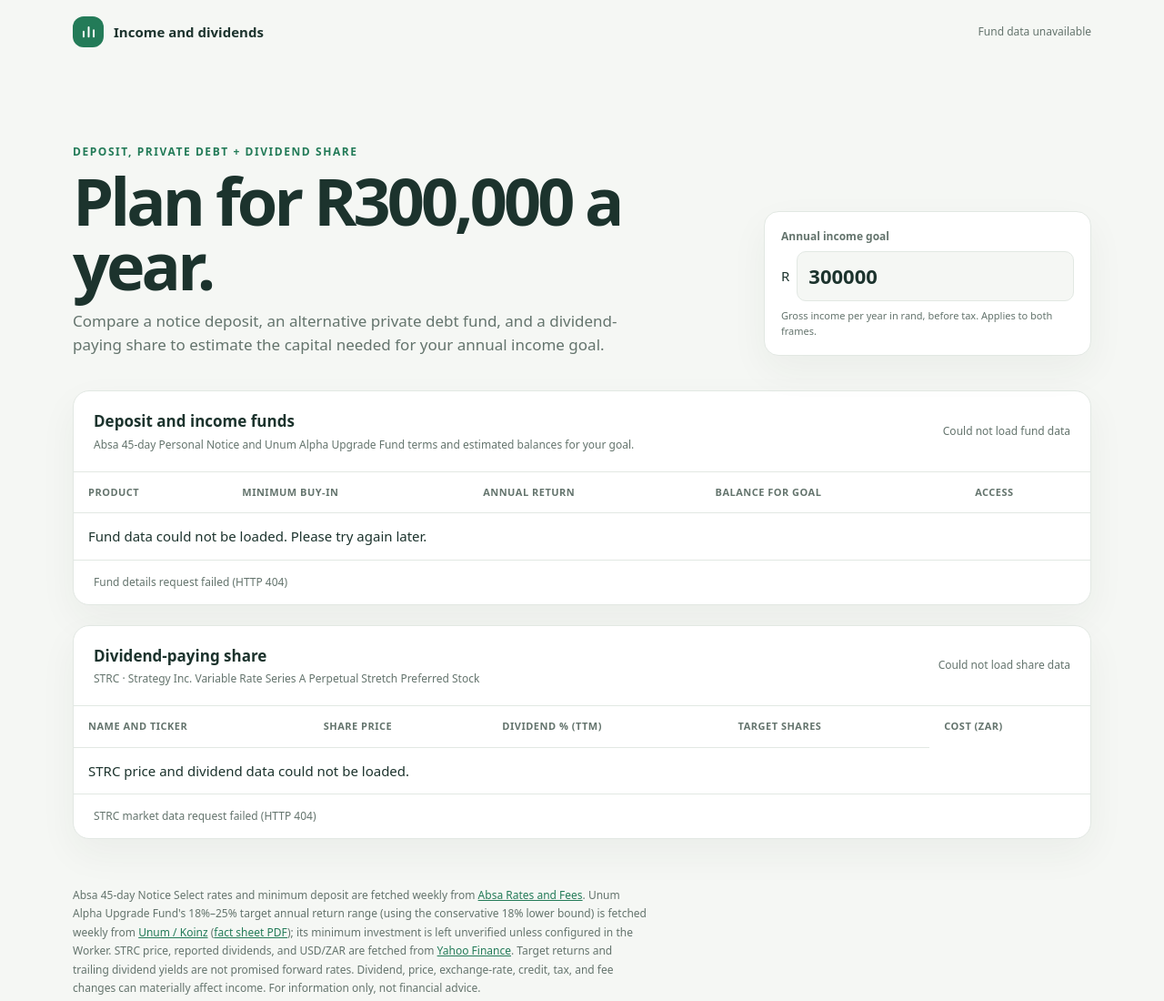
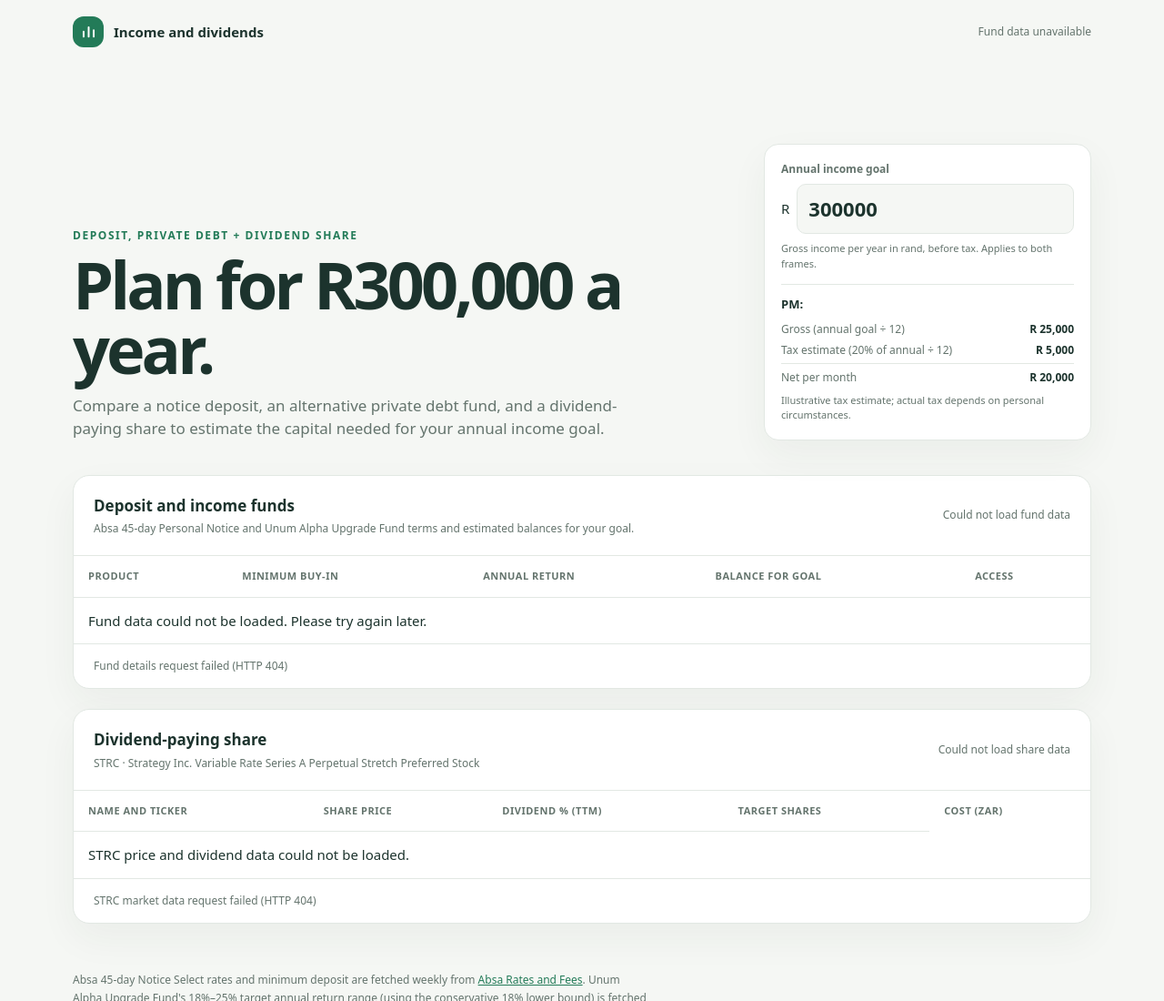
Before and after one commit to koosbilly9/to-income-funds, a plain HTML site: page index.html in a window 1280 px wide. Shown: the top 1100 px of the page at 91% size. Drawn offline with Linux system fonts and the light colour scheme; no server answers.

Commit message:
Show monthly income and tax estimates
Co-authored-by: Copilot <223556219+Copilot@users.noreply.github.com>

```diff
--- a/app.js
+++ b/app.js
@@ -15,6 +15,17 @@
   function number(value) {
     if (typeof value !== "number" && !(typeof value === "string" && value.trim())) return NaN;
     return Number(value);
+  }
+
+  function monthlyIncomeBreakdown(annualIncomeGoal) {
+    if (!Number.isFinite(annualIncomeGoal) || annualIncomeGoal <= 0) return null;
+    var gross = annualIncomeGoal / 12;
+    var taxEstimate = annualIncomeGoal * 0.2 / 12;
+    return {
+      gross: gross,
+      taxEstimate: taxEstimate,
+      net: gross - taxEstimate
+    };
   }
 
   function formatRand(value) {
@@ -244,9 +255,21 @@
     var targetInput = root.document.getElementById("annual-target");
     var settings = readSettings();
     var savedTarget = number(settings.target);
+    var monthlyGross = root.document.getElementById("monthly-gross");
+    var monthlyTax = root.document.getElementById("monthly-tax");
+    var monthlyNet = root.document.getElementById("monthly-net");
     if (Number.isFinite(savedTarget) && savedTarget > 0) {
       targetInput.value = String(savedTarget);
     }
+    function updateMonthlyIncome() {
+      var breakdown = monthlyIncomeBreakdown(number(targetInput.value));
+      monthlyGross.textContent = breakdown ? formatRand(breakdown.gross) : "—";
+      monthlyTax.textContent = breakdown ? formatRand(breakdown.taxEstimate) : "—";
+      monthlyNet.textContent = breakdown ? formatRand(breakdown.net) : "—";
+    }
+
+    updateMonthlyIncome();
+    targetInput.addEventListener("input", updateMonthlyIncome);
     targetInput.addEventListener("input", function () {
       var target = number(targetInput.value);
       if (Number.isFinite(target) && target > 0) saveSettings({ target: target });
@@ -283,6 +306,7 @@
       DEFAULT_TARGET: DEFAULT_TARGET,
       apiUrl: apiUrl,
       formatRand: formatRand,
+      monthlyIncomeBreakdown: monthlyIncomeBreakdown,
       requiredBalance: requiredBalance,
       totalShareCostZar: totalShareCostZar,
       targetShares: targetShares,
--- a/index.html
+++ b/index.html
@@ -71,6 +71,14 @@
     }
     .goal input { width: 100%; font-size: 22px; font-weight: 750; }
     .goal small { display: block; margin-top: 8px; color: var(--muted); font-size: 11px; }
+    .monthly-summary { margin-top: 14px; padding-top: 12px; border-top: 1px solid var(--line); }
+    .monthly-summary h3 { margin: 0 0 8px; font-size: 13px; }
+    .monthly-summary dl { display: grid; gap: 5px; margin: 0; }
+    .monthly-summary dl div { display: flex; justify-content: space-between; gap: 12px; font-size: 12px; }
+    .monthly-summary dt { color: var(--muted); }
+    .monthly-summary dd { margin: 0; font-weight: 700; font-variant-numeric: tabular-nums; }
+    .monthly-summary dl div:last-child { padding-top: 6px; border-top: 1px solid var(--line); }
+    .monthly-summary small { margin-top: 8px; }
     .panel { overflow: hidden; border: 1px solid var(--line); border-radius: 18px; background: var(--card); box-shadow: var(--shadow); }
     .panel + .panel { margin-top: 22px; }
     .panel-head { display: flex; justify-content: space-between; align-items: center; gap: 16px; padding: 20px 22px; }
@@ -130,6 +138,15 @@
             <input id="annual-target" type="number" min="1" step="1000" value="300000" inputmode="decimal">
           </div>
           <small>Gross income per year in rand, before tax. Applies to both frames.</small>
+          <div class="monthly-summary" role="status" aria-live="polite" aria-label="Monthly income estimate">
+            <h3>PM:</h3>
+            <dl>
+              <div><dt>Gross (annual goal ÷ 12)</dt><dd id="monthly-gross">—</dd></div>
+              <div><dt>Tax estimate (20% of annual ÷ 12)</dt><dd id="monthly-tax">—</dd></div>
+              <div><dt>Net per month</dt><dd id="monthly-net">—</dd></div>
+            </dl>
+            <small>Illustrative tax estimate; actual tax depends on personal circumstances.</small>
+          </div>
         </div>
       </section>
 
```
Also changed, not shown: tests/app.test.mjs (+10 -0 lines), 1 other file.
